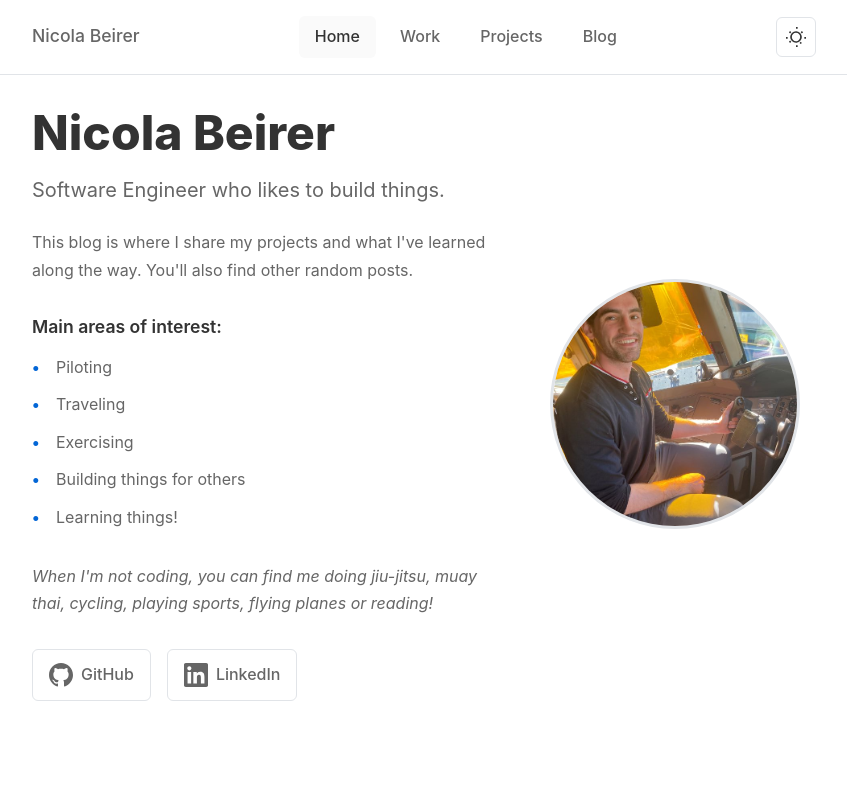
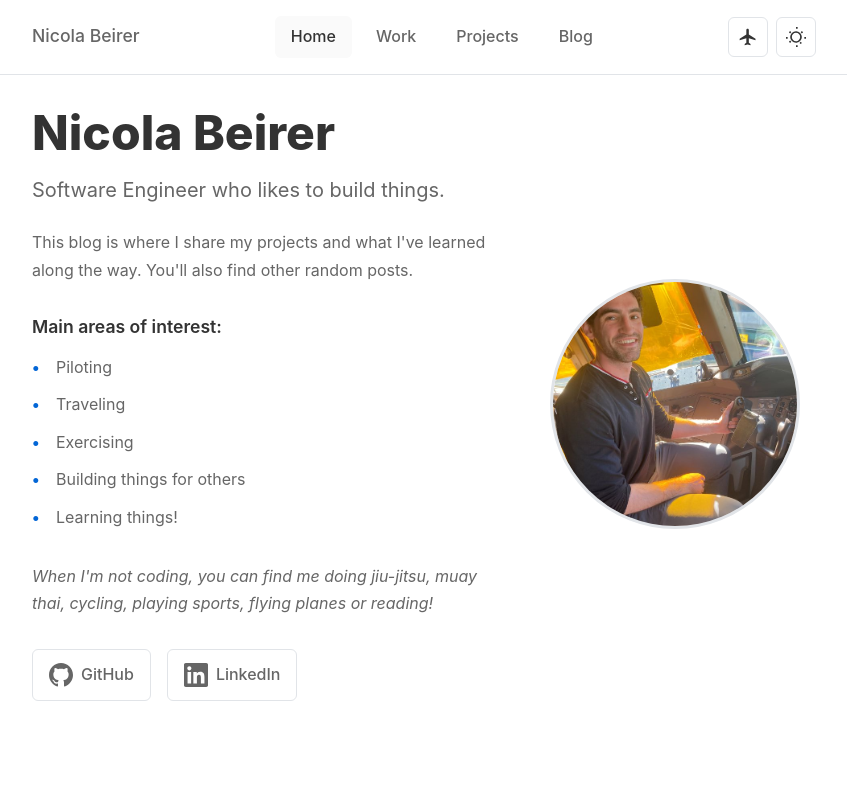
Before and after one commit to beirern/Personal-Website, an Astro site: page / in a window 1280 px wide. Shown: the top 800 px of the page, without its empty margins (224-1071 px from the left). Built offline with nearby package versions, Linux system fonts and the light colour scheme; Astro itself is replaced by a stand-in of ours.

Commit message:
Add link to logbook project in header

```diff
--- /dev/null
+++ b/src/components/FlightLogbookLink.astro
@@ -0,0 +1,41 @@
+---
+// FlightLogbookLink component for linking to flight logbook
+---
+
+<a href="https://beirern.github.io/flight-logbook/index.html" class="flight-logbook-link" aria-label="Flight Logbook" target="_blank" rel="noopener noreferrer">
+  <svg class="plane-icon" viewBox="0 0 24 24" width="20" height="20">
+    <path fill="currentColor" d="M21 16v-2l-8-5V3.5c0-.83-.67-1.5-1.5-1.5S10 2.67 10 3.5V9l-8 5v2l8-2.5V19l-2 1.5V22l3.5-1 3.5 1v-1.5L13 19v-5.5l8 2.5z"/>
+  </svg>
+</a>
+
+<style>
+  .flight-logbook-link {
+    background: none;
+    border: 1px solid var(--color-border);
+    border-radius: 6px;
+    padding: 8px;
+    cursor: pointer;
+    display: flex;
+    align-items: center;
+    justify-content: center;
+    transition: var(--transition-hover);
+    color: var(--color-text);
+    width: 40px;
+    height: 40px;
+    text-decoration: none;
+  }
+
+  .flight-logbook-link:hover {
+    background-color: var(--color-bg-secondary);
+    border-color: var(--color-accent);
+  }
+
+  .flight-logbook-link:focus {
+    outline: 2px solid var(--color-accent);
+    outline-offset: 2px;
+  }
+
+  .plane-icon {
+    transition: opacity 0.2s ease, transform 0.2s ease;
+  }
+</style>
--- a/src/components/Header.astro
+++ b/src/components/Header.astro
@@ -2,6 +2,7 @@
 import { SITE_NAME } from '../consts';
 import HeaderLink from './HeaderLink.astro';
 import ThemeToggle from './ThemeToggle.astro';
+import FlightLogbookLink from './FlightLogbookLink.astro';
 ---
 
 <header>
@@ -14,6 +15,7 @@ import ThemeToggle from './ThemeToggle.astro';
 			<HeaderLink href="/posts">Blog</HeaderLink>
 		</div>
 		<div class="nav-controls">
+			<FlightLogbookLink />
 			<ThemeToggle />
 		</div>
 	</nav>
@@ -79,6 +81,7 @@ import ThemeToggle from './ThemeToggle.astro';
 	.nav-controls {
 		display: flex;
 		align-items: center;
+		gap: 0.5rem;
 	}
 
 	@media (max-width: 768px) {
```
